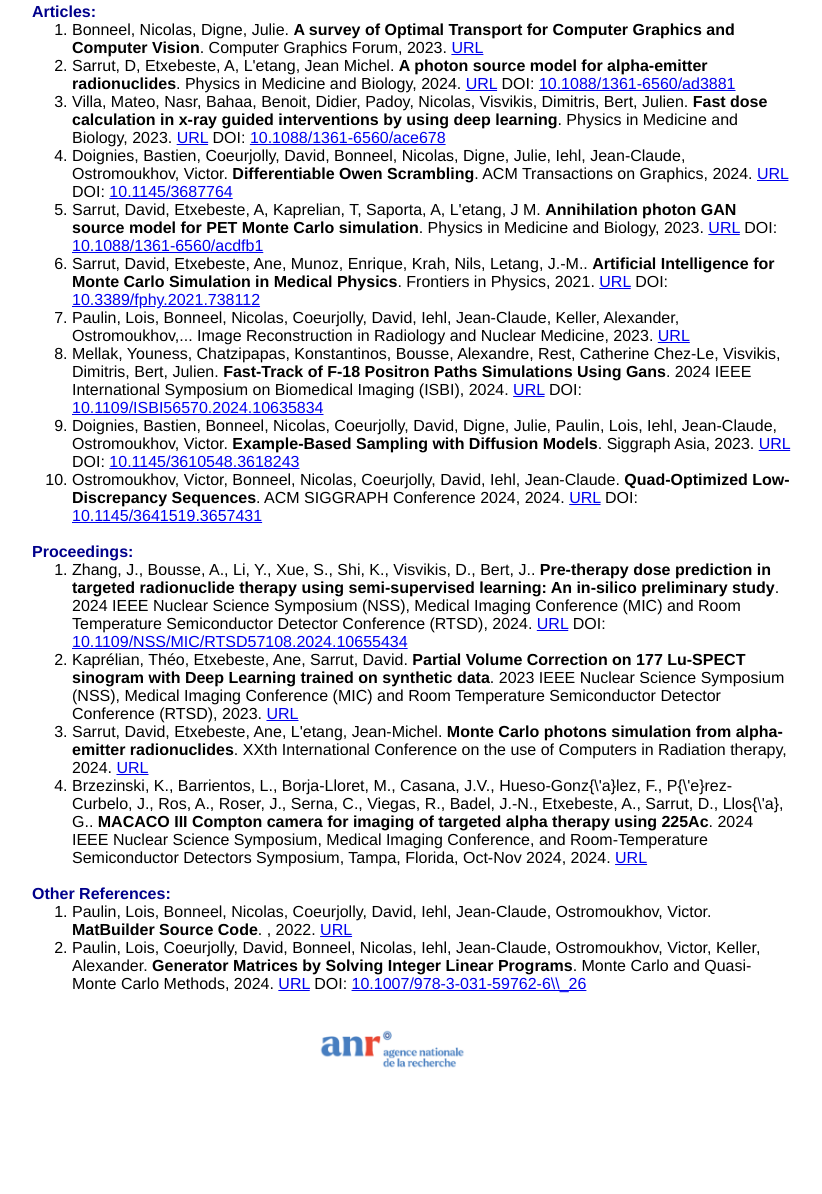
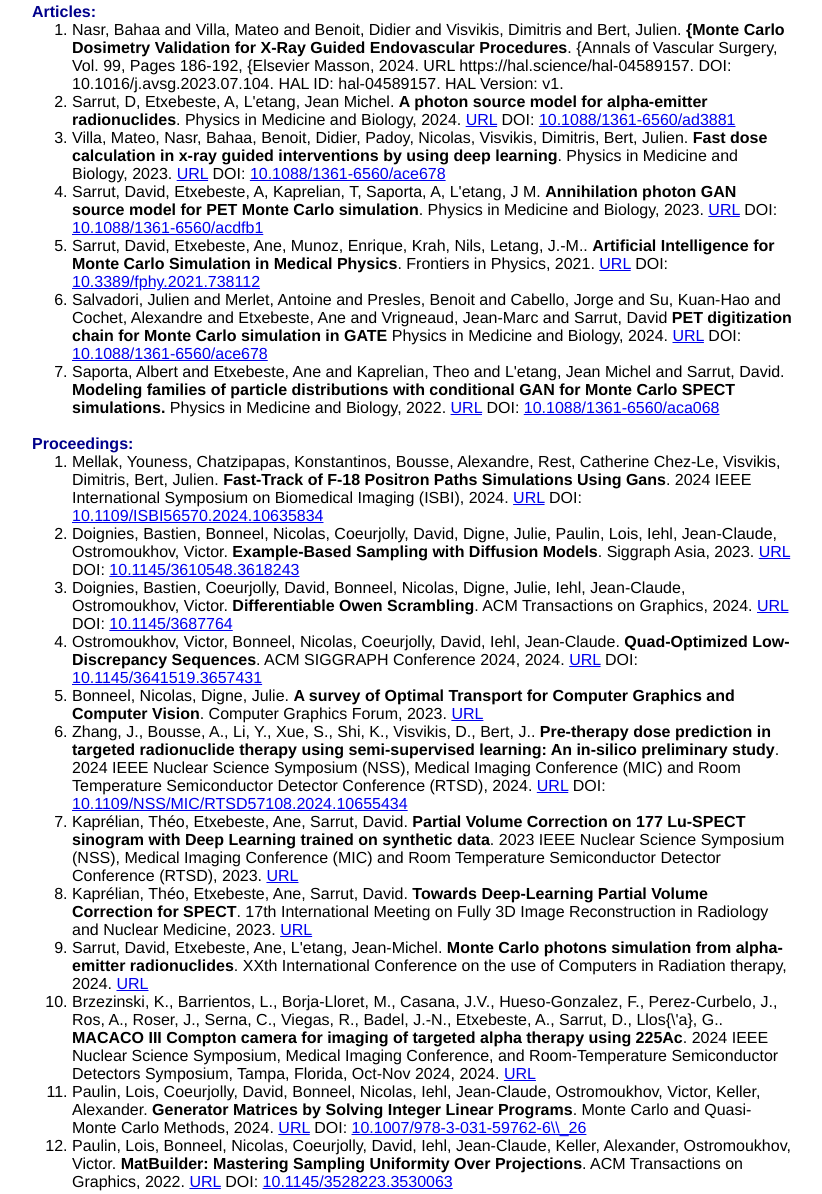
Before and after one commit to JulienBert/anr-mocamed, a plain HTML site: page publications.html in a window 1280 px wide. Shown: the part 340-1534 px from the top of the page, without its empty margins (248-1070 px from the left). Before the commit the page ends 1444 px from the top, so only its background shows below. Drawn offline with Linux system fonts and the light colour scheme.

Commit message:
Update bib

```diff
--- a/publications.html
+++ b/publications.html
@@ -85,34 +85,39 @@
                     <li>
                       <strong style='color: darkblue;'>Articles:</strong>
                       <ol>
-                        <li>Bonneel, Nicolas, Digne, Julie. <strong>A survey of Optimal Transport for Computer Graphics and Computer Vision</strong>. Computer Graphics Forum, 2023. <a href='https://hal.science/hal-04029613'>URL</a></li>
+                        <li>Nasr, Bahaa and Villa, Mateo and Benoit, Didier and Visvikis, Dimitris and Bert, Julien. <b>{Monte Carlo Dosimetry Validation for X-Ray Guided Endovascular Procedures</b>. {Annals of Vascular Surgery, Vol. 99, Pages 186-192, {Elsevier Masson, 2024. URL https://hal.science/hal-04589157. DOI: 10.1016/j.avsg.2023.07.104. HAL ID: hal-04589157. HAL Version: v1.</li>
                         <li>Sarrut, D, Etxebeste, A, L'etang, Jean Michel. <strong>A photon source model for alpha-emitter radionuclides</strong>. Physics in Medicine and Biology, 2024. <a href='https://hal.science/hal-04564153'>URL</a> DOI: <a href='https://doi.org/10.1088/1361-6560/ad3881'>10.1088/1361-6560/ad3881</a></li>
                         <li>Villa, Mateo, Nasr, Bahaa, Benoit, Didier, Padoy, Nicolas, Visvikis, Dimitris, Bert, Julien. <strong>Fast dose calculation in x-ray guided interventions by using deep learning</strong>. Physics in Medicine and Biology, 2023. <a href='https://hal.science/hal-04482982'>URL</a> DOI: <a href='https://doi.org/10.1088/1361-6560/ace678'>10.1088/1361-6560/ace678</a></li>
-                        <li>Doignies, Bastien, Coeurjolly, David, Bonneel, Nicolas, Digne, Julie, Iehl, Jean-Claude, Ostromoukhov, Victor. <strong>Differentiable Owen Scrambling</strong>. ACM Transactions on Graphics, 2024. <a href='https://hal.science/hal-04721127'>URL</a> DOI: <a href='https://doi.org/10.1145/3687764'>10.1145/3687764</a></li>
                         <li>Sarrut, David, Etxebeste, A, Kaprelian, T, Saporta, A, L'etang, J M. <strong>Annihilation photon GAN source model for PET Monte Carlo simulation</strong>. Physics in Medicine and Biology, 2023. <a href='https://inserm.hal.science/inserm-04151359'>URL</a> DOI: <a href='https://doi.org/10.1088/1361-6560/acdfb1'>10.1088/1361-6560/acdfb1</a></li>
                         <li>Sarrut, David, Etxebeste, Ane, Munoz, Enrique, Krah, Nils, Letang, J.-M.. <strong>Artificial Intelligence for Monte Carlo Simulation in Medical Physics</strong>. Frontiers in Physics, 2021. <a href='https://hal.science/hal-03409138'>URL</a> DOI: <a href='https://doi.org/10.3389/fphy.2021.738112'>10.3389/fphy.2021.738112</a></li>
-                        <li>Paulin, Lois, Bonneel, Nicolas, Coeurjolly, David, Iehl, Jean-Claude, Keller, Alexander, Ostromoukhov,... Image Reconstruction in Radiology and Nuclear Medicine, 2023. <a href='https://hal.science/hal-04590322'>URL</a></li>
-                        <li>Mellak, Youness, Chatzipapas, Konstantinos, Bousse, Alexandre, Rest, Catherine Chez-Le, Visvikis, Dimitris, Bert, Julien. <strong>Fast-Track of F-18 Positron Paths Simulations Using Gans</strong>. 2024 IEEE International Symposium on Biomedical Imaging (ISBI), 2024. <a href='https://hal.science/hal-04940083'>URL</a> DOI: <a href='https://doi.org/10.1109/ISBI56570.2024.10635834'>10.1109/ISBI56570.2024.10635834</a></li>
-                        <li>Doignies, Bastien, Bonneel, Nicolas, Coeurjolly, David, Digne, Julie, Paulin, Lois, Iehl, Jean-Claude, Ostromoukhov, Victor. <strong>Example-Based Sampling with Diffusion Models</strong>. Siggraph Asia, 2023. <a href='https://hal.science/hal-04235704'>URL</a> DOI: <a href='https://doi.org/10.1145/3610548.3618243'>10.1145/3610548.3618243</a></li>
-                        <li>Ostromoukhov, Victor, Bonneel, Nicolas, Coeurjolly, David, Iehl, Jean-Claude. <strong>Quad-Optimized Low-Discrepancy Sequences</strong>. ACM SIGGRAPH Conference 2024, 2024. <a href='https://hal.science/hal-04570513'>URL</a> DOI: <a href='https://doi.org/10.1145/3641519.3657431'>10.1145/3641519.3657431</a></li>
-                      </ol>
+                        <li>Salvadori, Julien and Merlet, Antoine and Presles, Benoit and Cabello, Jorge and Su, Kuan-Hao and Cochet, Alexandre and Etxebeste, Ane and Vrigneaud, Jean-Marc and Sarrut, David <strong>PET digitization chain for Monte Carlo simulation in GATE</strong> Physics in Medicine and Biology, 2024. <a href='https://hal.science/hal-04746290'>URL</a> DOI: <a href='https://doi.org/10.1088/1361-6560/ad638c'>10.1088/1361-6560/ace678</a></li>
+                        <li>Saporta, Albert and Etxebeste, Ane and Kaprelian, Theo and L'etang, Jean Michel and Sarrut, David. <strong>Modeling families of particle distributions with conditional GAN for Monte Carlo SPECT simulations.</strong> Physics in Medicine and Biology, 2022. <a href='https://hal.science/hal-03920207'>URL</a> DOI: <a href='https://doi.org/10.1088/1361-6560/aca068'>10.1088/1361-6560/aca068</a></li>
+                    </ol>
                     </li>
                     <br/>
                     <li>
                       <strong style='color: darkblue;'>Proceedings:</strong>
                       <ol>
+                        <li>Mellak, Youness, Chatzipapas, Konstantinos, Bousse, Alexandre, Rest, Catherine Chez-Le, Visvikis, Dimitris, Bert, Julien. <strong>Fast-Track of F-18 Positron Paths Simulations Using Gans</strong>. 2024 IEEE International Symposium on Biomedical Imaging (ISBI), 2024. <a href='https://hal.science/hal-04940083'>URL</a> DOI: <a href='https://doi.org/10.1109/ISBI56570.2024.10635834'>10.1109/ISBI56570.2024.10635834</a></li>
+                        <li>Doignies, Bastien, Bonneel, Nicolas, Coeurjolly, David, Digne, Julie, Paulin, Lois, Iehl, Jean-Claude, Ostromoukhov, Victor. <strong>Example-Based Sampling with Diffusion Models</strong>. Siggraph Asia, 2023. <a href='https://hal.science/hal-04235704'>URL</a> DOI: <a href='https://doi.org/10.1145/3610548.3618243'>10.1145/3610548.3618243</a></li>
+                        <li>Doignies, Bastien, Coeurjolly, David, Bonneel, Nicolas, Digne, Julie, Iehl, Jean-Claude, Ostromoukhov, Victor. <strong>Differentiable Owen Scrambling</strong>. ACM Transactions on Graphics, 2024. <a href='https://hal.science/hal-04721127'>URL</a> DOI: <a href='https://doi.org/10.1145/3687764'>10.1145/3687764</a></li>
+                        <li>Ostromoukhov, Victor, Bonneel, Nicolas, Coeurjolly, David, Iehl, Jean-Claude. <strong>Quad-Optimized Low-Discrepancy Sequences</strong>. ACM SIGGRAPH Conference 2024, 2024. <a href='https://hal.science/hal-04570513'>URL</a> DOI: <a href='https://doi.org/10.1145/3641519.3657431'>10.1145/3641519.3657431</a></li>
+                        <li>Bonneel, Nicolas, Digne, Julie. <strong>A survey of Optimal Transport for Computer Graphics and Computer Vision</strong>. Computer Graphics Forum, 2023. <a href='https://hal.science/hal-04029613'>URL</a></li>
                         <li>Zhang, J., Bousse, A., Li, Y., Xue, S., Shi, K., Visvikis, D., Bert, J.. <strong>Pre-therapy dose prediction in targeted radionuclide therapy using semi-supervised learning: An in-silico preliminary study</strong>. 2024 IEEE Nuclear Science Symposium (NSS), Medical Imaging Conference (MIC) and Room Temperature Semiconductor Detector Conference (RTSD), 2024. <a href='https://hal.science/hal-04940102'>URL</a> DOI: <a href='https://doi.org/10.1109/NSS/MIC/RTSD57108.2024.10655434'>10.1109/NSS/MIC/RTSD57108.2024.10655434</a></li>
                         <li>Kaprélian, Théo, Etxebeste, Ane, Sarrut, David. <strong>Partial Volume Correction on 177 Lu-SPECT sinogram with Deep Learning trained on synthetic data</strong>. 2023 IEEE Nuclear Science Symposium (NSS), Medical Imaging Conference (MIC) and Room Temperature Semiconductor Detector Conference (RTSD), 2023. <a href='https://hal.science/hal-04649753'>URL</a></li>
+                        <li>Kaprélian, Théo, Etxebeste, Ane, Sarrut, David. <strong>Towards Deep-Learning Partial Volume Correction for SPECT</strong>. 17th International Meeting on Fully 3D Image Reconstruction in Radiology and Nuclear Medicine, 2023. <a href='https://hal.science/hal-04590322'>URL</a></li>
                         <li>Sarrut, David, Etxebeste, Ane, L'etang, Jean-Michel. <strong>Monte Carlo photons simulation from alpha-emitter radionuclides</strong>. XXth International Conference on the use of Computers in Radiation therapy, 2024. <a href='https://hal.science/hal-04905635'>URL</a></li>
-                        <li>Brzezinski, K., Barrientos, L., Borja-Lloret, M., Casana, J.V., Hueso-Gonz{\'a}lez, F., P{\'e}rez-Curbelo, J., Ros, A., Roser, J., Serna, C., Viegas, R., Badel, J.-N., Etxebeste, A., Sarrut, D., Llos{\'a}, G.. <strong>MACACO III Compton camera for imaging of targeted alpha therapy using 225Ac</strong>. 2024 IEEE Nuclear Science Symposium, Medical Imaging Conference, and Room-Temperature Semiconductor Detectors Symposium, Tampa, Florida, Oct-Nov 2024, 2024. <a href='https://hal.science/hal-04746970'>URL</a></li>
-                      </ol>
+                        <li>Brzezinski, K., Barrientos, L., Borja-Lloret, M., Casana, J.V., Hueso-Gonzalez, F., Perez-Curbelo, J., Ros, A., Roser, J., Serna, C., Viegas, R., Badel, J.-N., Etxebeste, A., Sarrut, D., Llos{\'a}, G.. <strong>MACACO III Compton camera for imaging of targeted alpha therapy using 225Ac</strong>. 2024 IEEE Nuclear Science Symposium, Medical Imaging Conference, and Room-Temperature Semiconductor Detectors Symposium, Tampa, Florida, Oct-Nov 2024, 2024. <a href='https://hal.science/hal-04746970'>URL</a></li>
+                        <li>Paulin, Lois, Coeurjolly, David, Bonneel, Nicolas, Iehl, Jean-Claude, Ostromoukhov, Victor, Keller, Alexander. <strong>Generator Matrices by Solving Integer Linear Programs</strong>. Monte Carlo and Quasi-Monte Carlo Methods, 2024. <a href='https://hal.science/hal-04009160'>URL</a> DOI: <a href='https://doi.org/10.1007/978-3-031-59762-6\\_26'>10.1007/978-3-031-59762-6\\_26</a></li>
+                        <li>Paulin, Lois, Bonneel, Nicolas, Coeurjolly, David, Iehl, Jean-Claude, Keller, Alexander, Ostromoukhov, Victor. <strong>MatBuilder: Mastering Sampling Uniformity Over Projections</strong>. ACM Transactions on Graphics, 2022. <a href='https://hal.science/hal-03664112'>URL</a> DOI: <a href='https://doi.org/10.1145/3528223.3530063'>10.1145/3528223.3530063</a></li>
+
+                    </ol>
                     </li>
                     <br/>
                     <li>
                       <strong style='color: darkblue;'>Other References:</strong>
                       <ol>
                         <li>Paulin, Lois, Bonneel, Nicolas, Coeurjolly, David, Iehl, Jean-Claude, Ostromoukhov, Victor. <strong>MatBuilder Source Code</strong>. , 2022. <a href='https://hal.science/hal-04060373'>URL</a></li>
-                        <li>Paulin, Lois, Coeurjolly, David, Bonneel, Nicolas, Iehl, Jean-Claude, Ostromoukhov, Victor, Keller, Alexander. <strong>Generator Matrices by Solving Integer Linear Programs</strong>. Monte Carlo and Quasi-Monte Carlo Methods, 2024. <a href='https://hal.science/hal-04009160'>URL</a> DOI: <a href='https://doi.org/10.1007/978-3-031-59762-6\\_26'>10.1007/978-3-031-59762-6\\_26</a></li>
                       </ol>
                     </li>
                   </ol>
```
